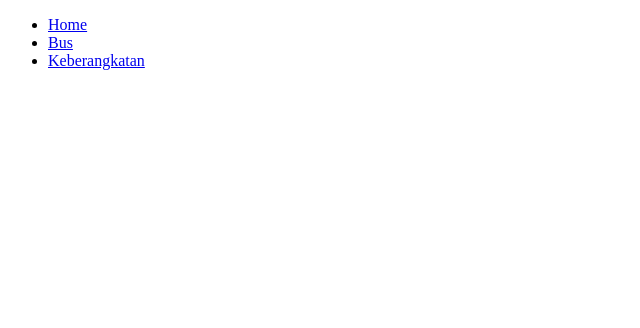
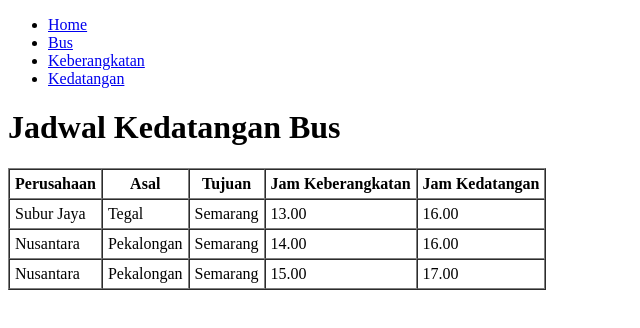
Before and after one commit to fannyhasbi/bus-schedule-react, a React (Create React App) app: page /arrival in a window 1280 px wide. Shown: the top 328 px of the page, without its empty margins (0-640 px from the left). Built offline with nearby package versions, Linux system fonts and the light colour scheme.

Commit message:
Bus Arrival page

```diff
--- a/src/App.js
+++ b/src/App.js
@@ -10,6 +10,8 @@ import AddBus from './components/bus/AddBus';
 import Departure from './components/departure/Departure';
 import AddDeparture from './components/departure/AddDeparture';
 
+import Arrival from './components/arrival/Arrival';
+
 class App extends Component {
   render() {
     return (
@@ -19,6 +21,7 @@ class App extends Component {
             <li><Link to="/">Home</Link></li>
             <li><Link to="/buses">Bus</Link></li>
             <li><Link to="/departure">Keberangkatan</Link></li>
+            <li><Link to="/arrival">Kedatangan</Link></li>
           </ul>
 
           <Route exact path="/"component={Home} />
@@ -26,6 +29,7 @@ class App extends Component {
           <Route path="/add-bus" component={AddBus} />
           <Route path="/departure" component={Departure} />
           <Route path="/add-departure" component={AddDeparture} />
+          <Route path="/arrival" component={Arrival} />
         </div>
       </BrowserRouter>
     );
--- /dev/null
+++ b/src/components/arrival/Arrival.js
@@ -0,0 +1,71 @@
+import React from 'react';
+
+class Arrival extends React.Component {
+  constructor(props){
+    super(props);
+
+    this.state = {
+      arrivals: [
+        {
+          id: 1,
+          perusahaan: 'Subur Jaya',
+          asal: 'Tegal',
+          tujuan: 'Semarang',
+          berangkat: '13.00',
+          datang: '16.00'
+        },
+        {
+          id: 2,
+          perusahaan: 'Nusantara',
+          asal: 'Pekalongan',
+          tujuan: 'Semarang',
+          berangkat: '14.00',
+          datang: '16.00'
+        },
+        {
+          id: 3,
+          perusahaan: 'Nusantara',
+          asal: 'Pekalongan',
+          tujuan: 'Semarang',
+          berangkat: '15.00',
+          datang: '17.00'
+        }
+      ]
+    }
+  }
+
+  render(){
+    return (
+      <div>
+        <h1>Jadwal Kedatangan Bus</h1>
+
+        <table border="1" cellSpacing="0" cellPadding="5">
+          <thead>
+            <tr>
+              <th>Perusahaan</th>
+              <th>Asal</th>
+              <th>Tujuan</th>
+              <th>Jam Keberangkatan</th>
+              <th>Jam Kedatangan</th>
+            </tr>
+          </thead>
+          <tbody>
+            {
+              this.state.arrivals.map((el, i) =>
+                <tr key={el.id}>
+                  <td>{ el.perusahaan }</td>
+                  <td>{ el.asal }</td>
+                  <td>{ el.tujuan }</td>
+                  <td>{ el.berangkat }</td>
+                  <td>{ el.datang }</td>
+                </tr>
+              )
+            }
+          </tbody>
+        </table>
+      </div>
+    )
+  }
+}
+
+export default Arrival;
```
